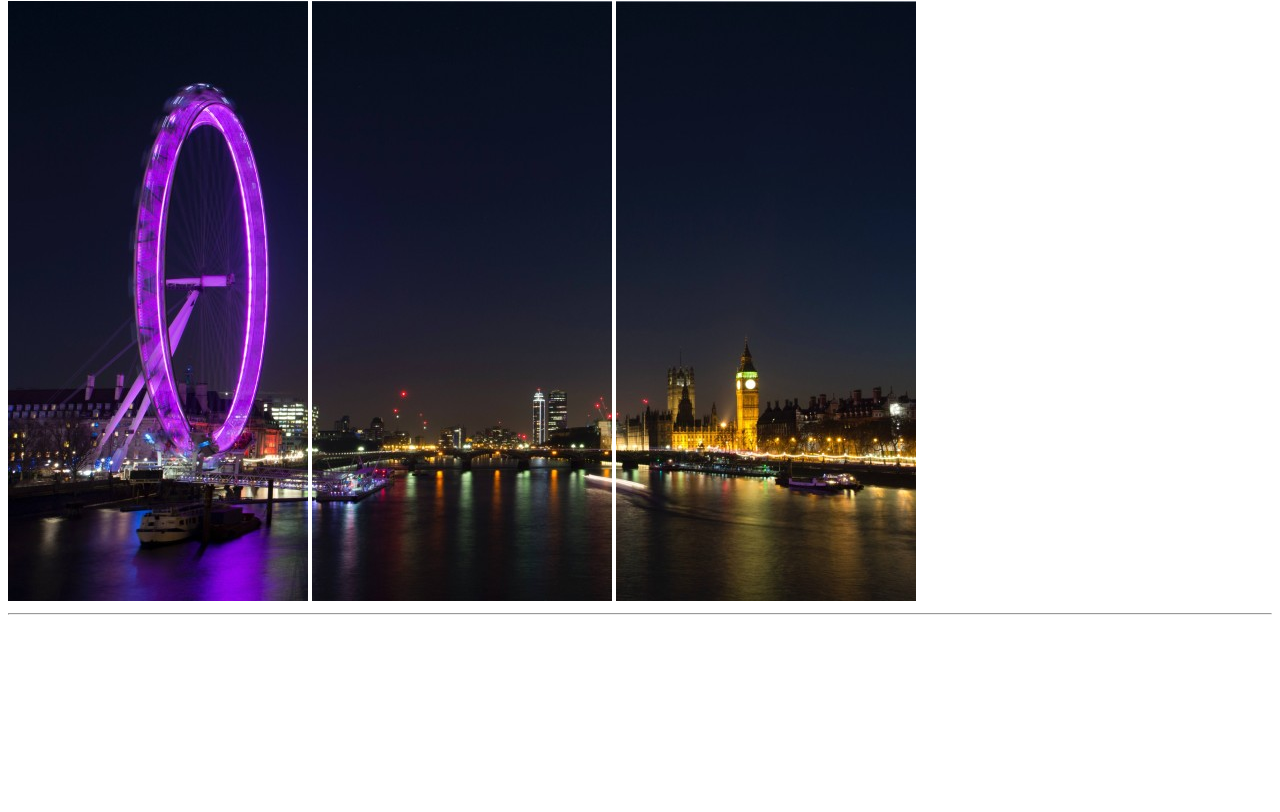
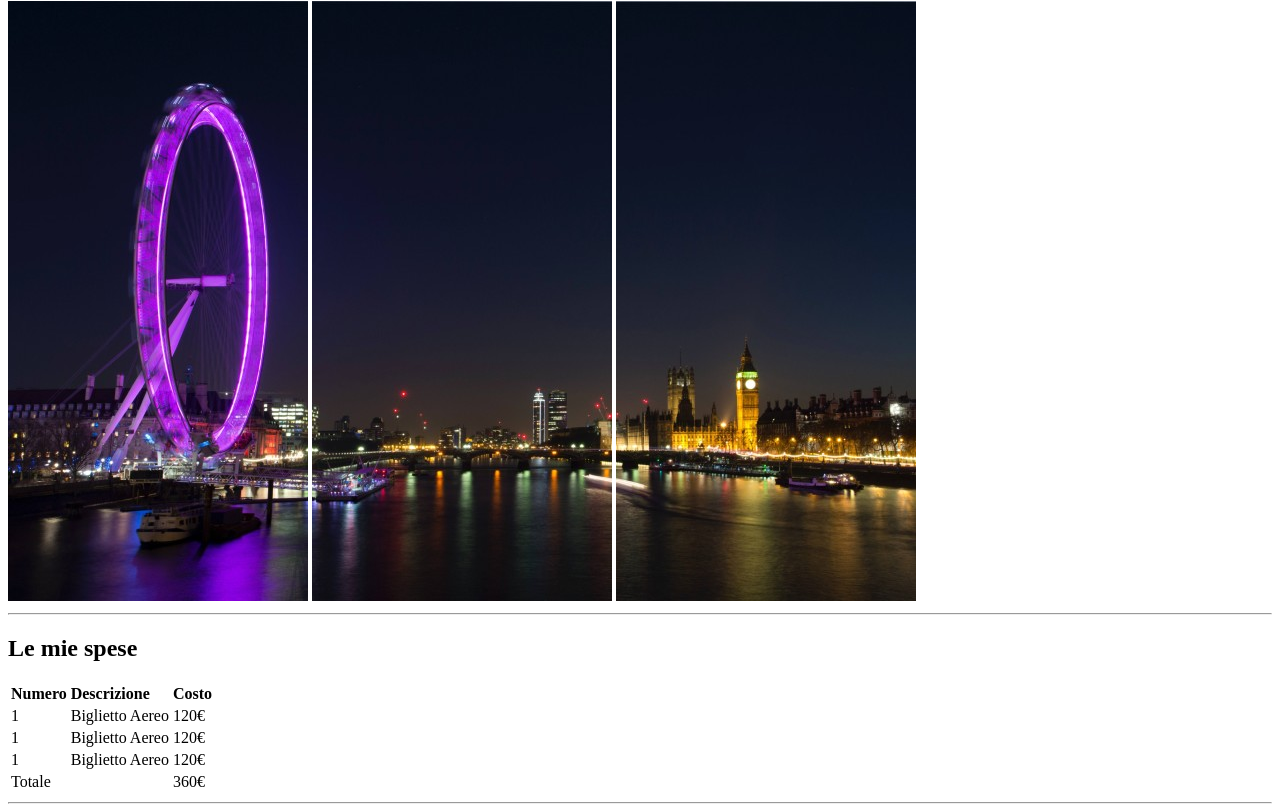
Before and after one commit to FrancescoThomasFalanga/html-london-trip, a plain HTML site: page index.html in a window 1280 px wide. Shown: the part 79-891 px from the top of the page. Before the commit the page ends 800 px from the top, so only its background shows below. Drawn offline with Linux system fonts and the light colour scheme.

Commit message:
Finita Prima Table

```diff
--- a/index.html
+++ b/index.html
@@ -23,13 +23,76 @@
     </header>
     <!-- /header -->
 
-    <!-- main: -->
+    <!-- main: 3 Tabelle con le spese, cose da fare e info utili-->
     <main>
+        <h2>Le mie spese</h2>
+        <table>
+            <thead>
+                <tr>
+                    <td> <b>
+                        Numero
+                    </td>
+                    <td> <b>
+                        Descrizione
+                    </td>
+                    <td> <b>
+                        Costo
+                    </td>
+                </tr>
+            </thead>
+            <tbody>
+                <tr>
+                    <td>
+                        1
+                    </td>
+                    <td>
+                        Biglietto Aereo
+                    </td>
+                    <td>
+                        120€
+                    </td>
+                </tr>
+                <tr>
+                    <td>
+                        1
+                    </td>
+                    <td>
+                        Biglietto Aereo
+                    </td>
+                    <td>
+                        120€
+                    </td>
+                </tr>
+                <tr>
+                    <td>
+                        1
+                    </td>
+                    <td>
+                        Biglietto Aereo
+                    </td>
+                    <td>
+                        120€
+                    </td>
+                </tr>
+            </tbody>
+            <tfoot>
+                <tr>
+                    <td colspan="2">
+                        Totale
+                    </td>
+                    <td>
+                        360€
+                    </td>
+                </tr>
+            </tfoot>
+        </table>
+         <hr> <!-- linea orizzontale -->
+
 
     </main>
     <!-- /main -->
 
-    <!-- footer: -->
+    <!-- footer: le altre foto... -->
     <footer>
 
     </footer>
```
